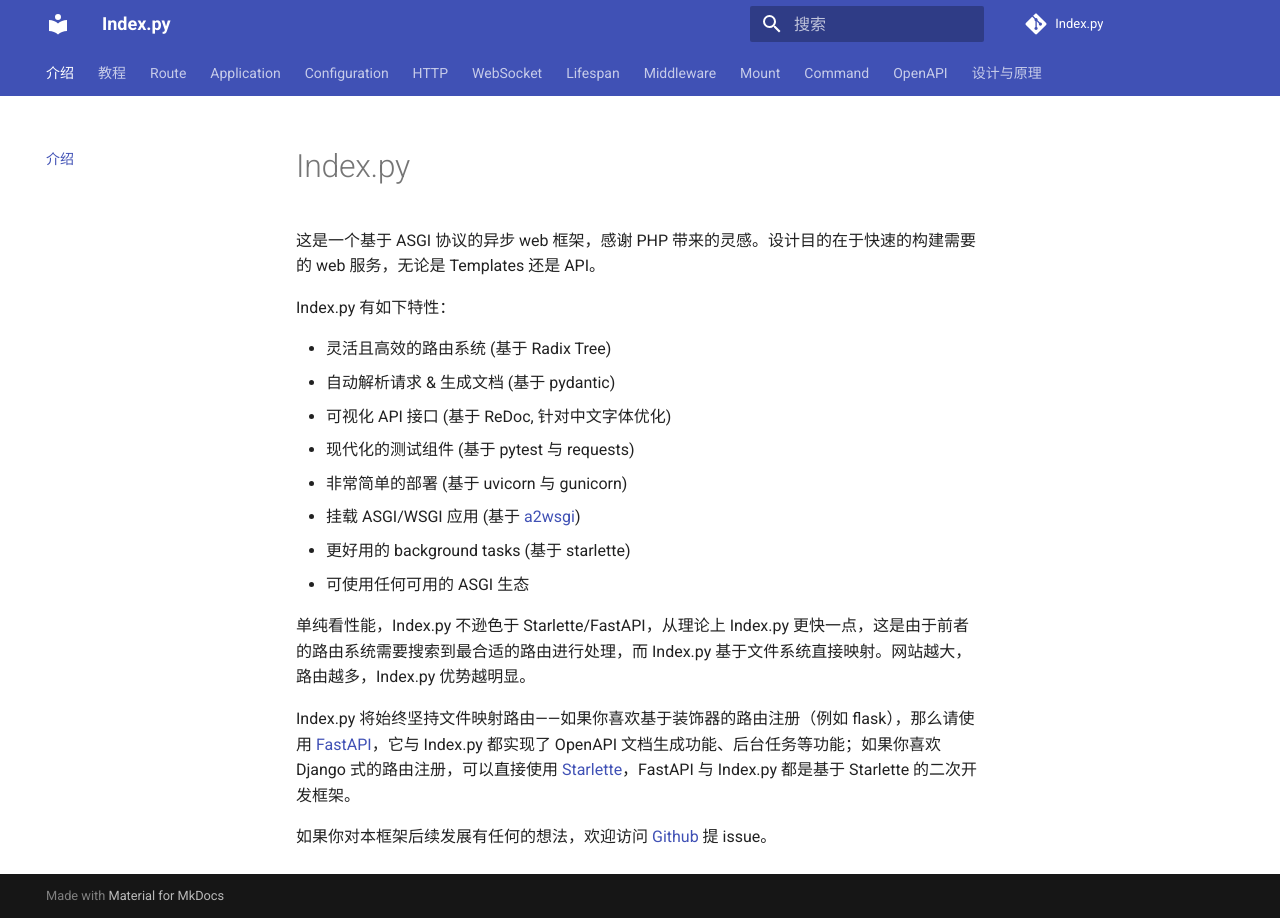
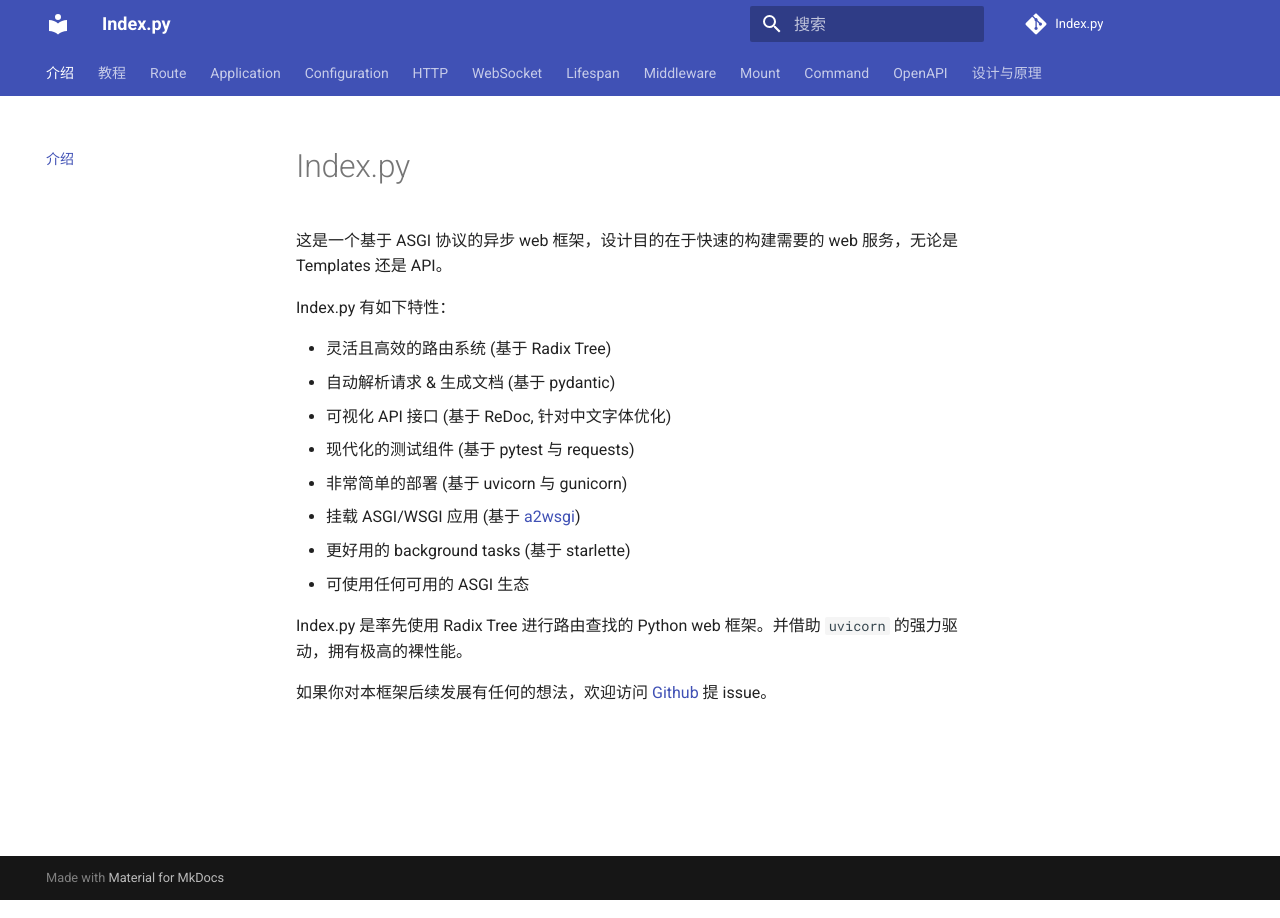
Before and after one commit to abersheeran/kui, an MkDocs documentation site: the page built from docs/index.md, in a window 1280 px wide. Built offline with MkDocs 1.6.1 and Material for MkDocs 9.7.7, drawn with Linux system fonts in a browser that asks for light colours; comment, search, counter and statistics services are not loaded.

Commit message:
Update docs

```diff
--- a/docs/index.md
+++ b/docs/index.md
@@ -1,6 +1,6 @@
 # Index.py
 
-这是一个基于 ASGI 协议的异步 web 框架，感谢 PHP 带来的灵感。设计目的在于快速的构建需要的 web 服务，无论是 Templates 还是 API。
+这是一个基于 ASGI 协议的异步 web 框架，设计目的在于快速的构建需要的 web 服务，无论是 Templates 还是 API。
 
 Index.py 有如下特性：
 
@@ -13,8 +13,6 @@
 - 更好用的 background tasks (基于 starlette)
 - 可使用任何可用的 ASGI 生态
 
-单纯看性能，Index.py 不逊色于 Starlette/FastAPI，从理论上 Index.py 更快一点，这是由于前者的路由系统需要搜索到最合适的路由进行处理，而 Index.py 基于文件系统直接映射。网站越大，路由越多，Index.py 优势越明显。
-
-Index.py 将始终坚持文件映射路由——如果你喜欢基于装饰器的路由注册（例如 flask），那么请使用 [FastAPI](https://fastapi.tiangolo.com/)，它与 Index.py 都实现了 OpenAPI 文档生成功能、后台任务等功能；如果你喜欢 Django 式的路由注册，可以直接使用 [Starlette](https://www.starlette.io)，FastAPI 与 Index.py 都是基于 Starlette 的二次开发框架。
+Index.py 是率先使用 Radix Tree 进行路由查找的 Python web 框架。并借助 `uvicorn` 的强力驱动，拥有极高的裸性能。
 
 如果你对本框架后续发展有任何的想法，欢迎访问 [Github](https://github.com/abersheeran/index.py) 提 issue。
```
